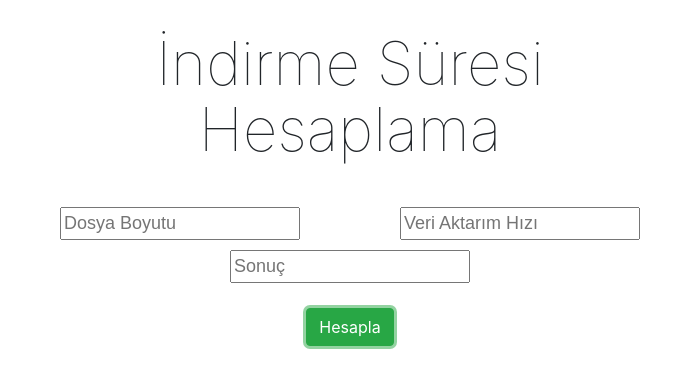
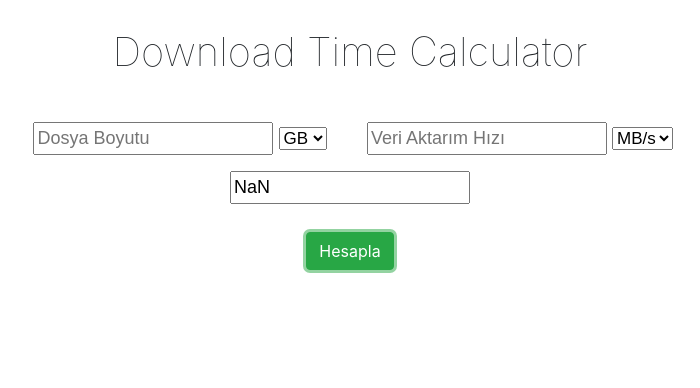
Before and after one commit to omrumbakitemiz/DownloadTimeCalculator, an Electron app: page index.html in a window 700 px wide. Both pictures are taken after a click on the button "Hesapla". Drawn offline with nearby package versions, Linux system fonts and the light colour scheme.

Commit message:
calculate.js added

```diff
--- /dev/null
+++ b/calculate.js
@@ -0,0 +1,32 @@
+const fileSize = document.getElementById('fileSize');
+const speed = document.getElementById('speed');
+const result = document.getElementById('result');
+const calculateButton = document.getElementById('calculate');
+const sizeType = document.getElementById('sizeType');
+const speedType = document.getElementById('speedType');
+
+function calculateTime(fileSize, speed) {
+  return fileSize / speed;
+}
+
+function calculate() {
+  let _fileSize = fileSize.value;
+  let _speed = speed.value;
+  const _sizeType = sizeType.value;
+  const _speedType = speedType.value;
+
+  if (_sizeType === 'GB') {
+    _fileSize *= 1000;
+  }
+
+  if (_speedType === 'KB/s') {
+    _speed /= 1000;
+  }
+
+  const timeResult = calculateTime(_fileSize, _speed);
+  result.value = timeResult;
+}
+
+calculateButton.addEventListener('click', () => {
+  calculate();
+});
--- a/index.css
+++ b/index.css
@@ -21,7 +21,7 @@ header {
 }
 
 header h1 {
-  font-size: 60px;
+  font-size: 40px;
   font-weight: 100;
   margin: 0;
   padding: 0;
@@ -37,7 +37,7 @@ header h1 {
 
 .satir {
   float: none;
-  margin: 5px auto;
+  margin: 8px auto;
   font-family: Arial, Helvetica, sans-serif;
   font-size: 18px;
 }
@@ -45,3 +45,8 @@ header h1 {
 .col-sm-6 {
   text-align: center;
 }
+
+.select {
+  font-size: 17px;
+  width: auto;
+}
--- a/index.html
+++ b/index.html
@@ -13,16 +13,24 @@
   <div class="container-fluid">
     <div class="row text-center">
       <header>
-        <h1>İndirme Süresi Hesaplama</h1>
+        <h1>Download Time Calculator</h1>
       </header>
     </div>
 
     <div class="row">
       <div class="col-xs-12 col-sm-6 col-md-4 satir">
         <input id="fileSize" type="text" placeholder="Dosya Boyutu">
+        <select class="select" class="form-control" id="sizeType">
+            <option>GB</option>
+            <option>MB</option>
+        </select>
       </div>
       <div class="col-xs-12 col-sm-6 col-md-4 satir">
         <input id="speed" type="text" placeholder="Veri Aktarım Hızı">
+        <select class="select" class="form-control" id="speedType">
+            <option>MB/s</option>
+            <option>KB/s</option>
+        </select>
       </div>
       <div class="col-xs-12 col-sm-6 col-md-4 satir">
         <input id="result" type="text" placeholder="Sonuç">
@@ -31,12 +39,13 @@
 
     <div class="row">
       <div class="col-md-12 text-center">
-        <button class="btn btn-success" type="submit">Hesapla</button>
+        <button id="calculate" class="btn btn-success" type="submit">Hesapla</button>
       </div>
     </div>
   </div>
 
   <!-- <section class="main"></section> -->
+  <script type="text/javascript" src="calculate.js"></script>
 </body>
 
 </html>
--- a/index.js
+++ b/index.js
@@ -14,7 +14,7 @@ function onClosed() {
 function createMainWindow() {
   const win = new electron.BrowserWindow({
     width: 700,
-    height: 350
+    height: 320
   });
 
   win.loadURL(`file://${__dirname}/index.html`);
```
